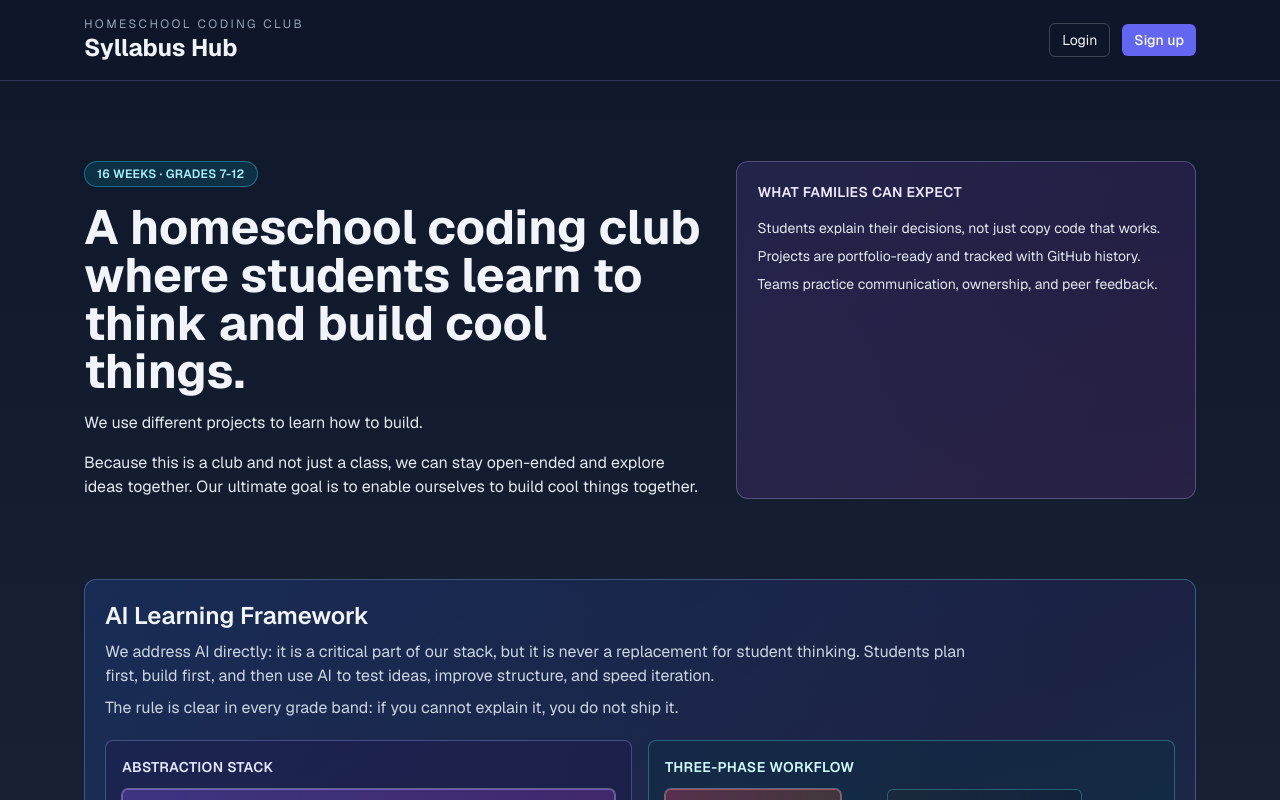
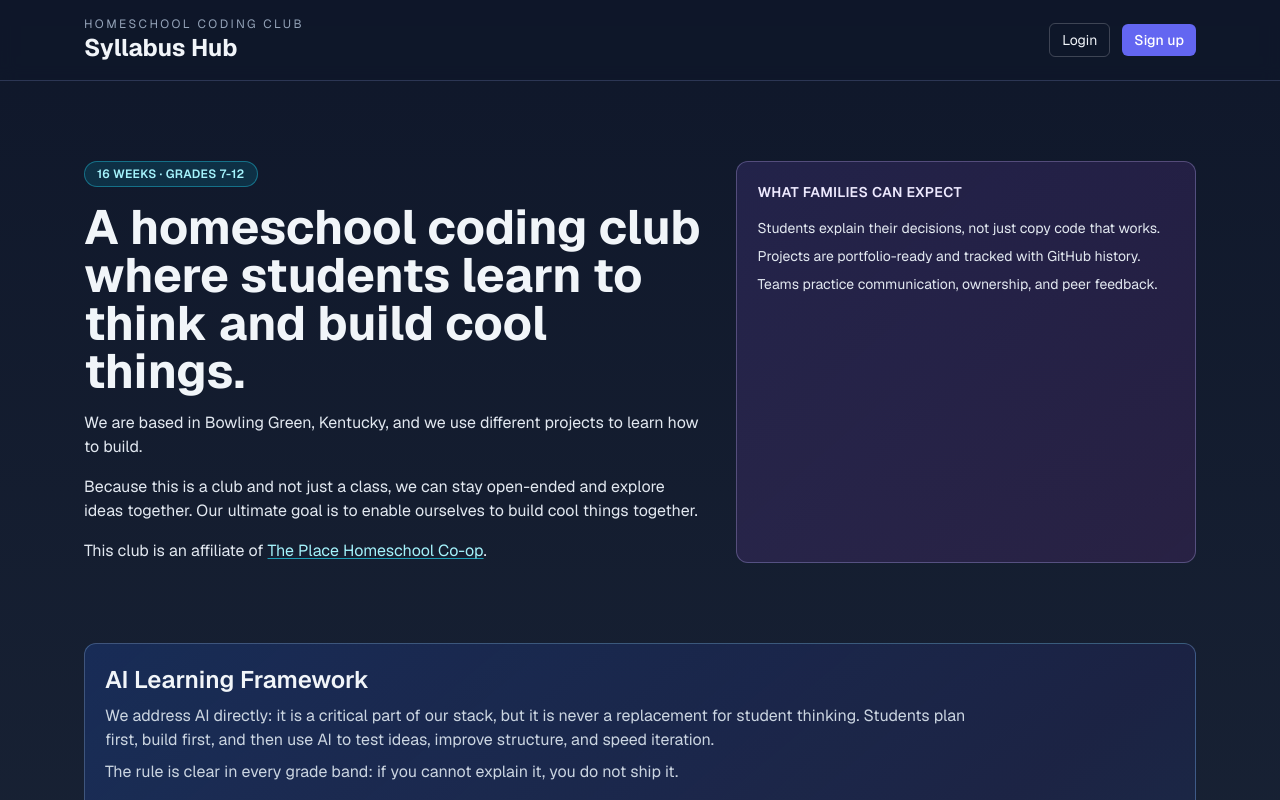
Before and after one commit to zkloste/HomeschoolCodingClub, a Next.js app: page / in a window 1280 px wide. Shown: the top 800 px of the page. Built offline with nearby package versions, Linux system fonts and the light colour scheme.

Commit message:
affiliate with the place

```diff
--- a/app/layout.tsx
+++ b/app/layout.tsx
@@ -9,7 +9,7 @@ const defaultUrl = process.env.VERCEL_URL
 
 export const metadata: Metadata = {
   metadataBase: new URL(defaultUrl),
-  title: "Next.js and Supabase Starter Kit",
+  title: "BGKY Homeschool Coding Club",
   description: "The fastest way to build apps with Next.js and Supabase",
 };
 
--- a/app/page.tsx
+++ b/app/page.tsx
@@ -197,11 +197,23 @@ export default function Home() {
             A homeschool coding club where students learn to think and build cool things.
           </h2>
           <p className="max-w-2xl text-slate-200">
-            We use different projects to learn how to build.
+            We are based in Bowling Green, Kentucky, and we use different projects to learn how to build.
           </p>
           <p className="max-w-2xl text-slate-200">
             Because this is a club and not just a class, we can stay open-ended and explore ideas together. Our ultimate goal is to enable
             ourselves to build cool things together.
+          </p>
+          <p className="max-w-2xl text-slate-200">
+            This club is an affiliate of{" "}
+            <a
+              href="https://www.theplacecoopbg.org/home"
+              target="_blank"
+              rel="noreferrer"
+              className="text-cyan-200 underline decoration-cyan-400/70 underline-offset-2 hover:text-cyan-100"
+            >
+              The Place Homeschool Co-op
+            </a>
+            .
           </p>
         </div>
 
```
